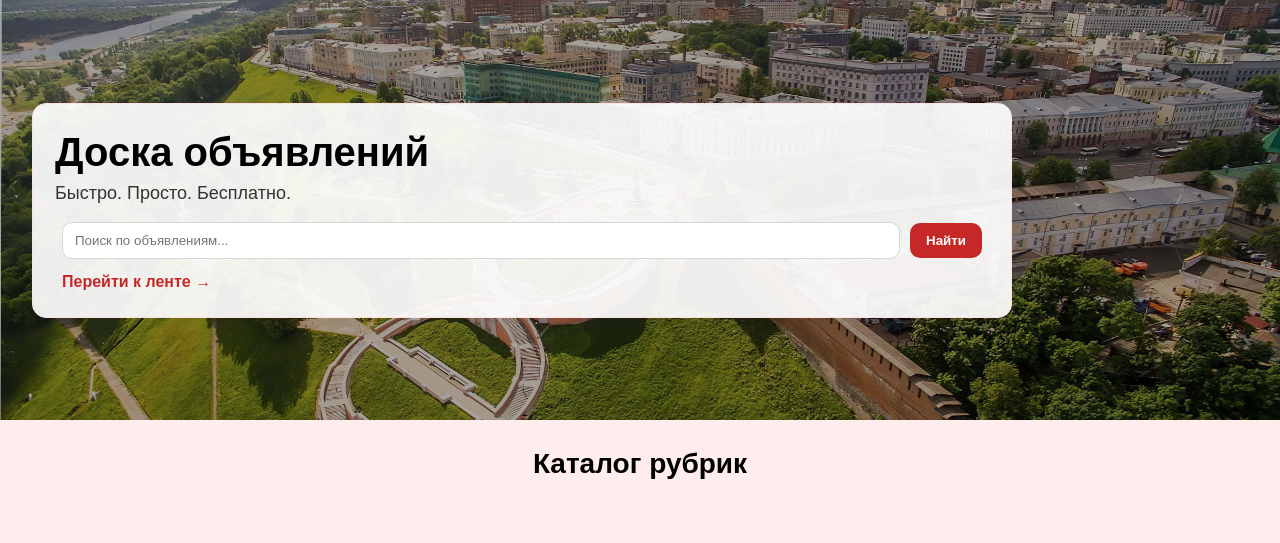
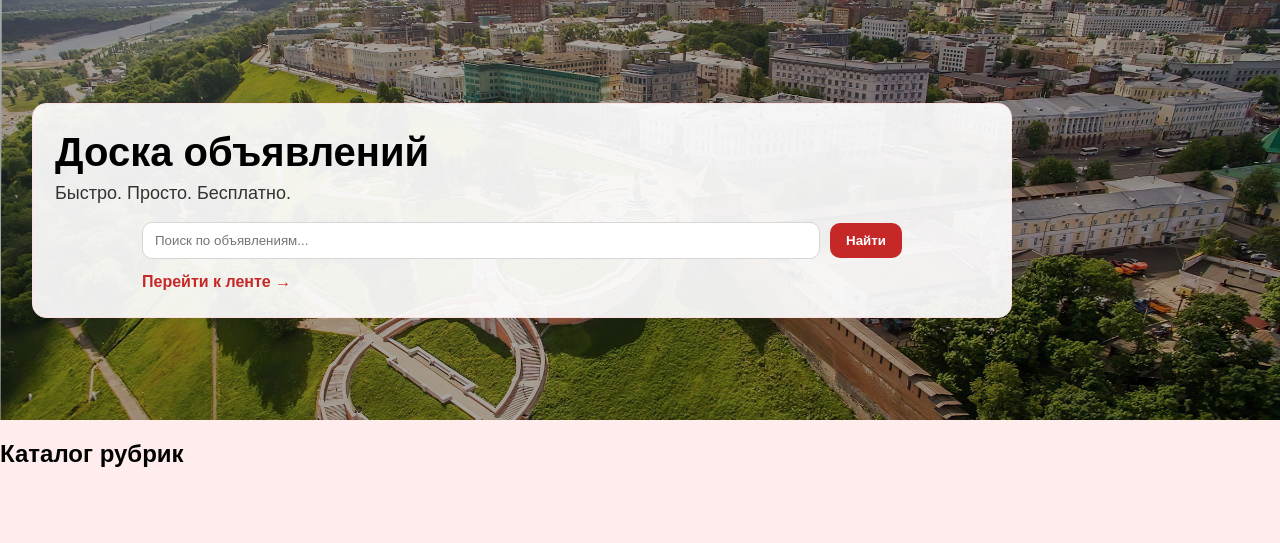
Before and after one commit to Gast041/board, a Django app: page / in a window 1280 px wide. Shown: the part 50-593 px from the top of the page. Run offline with Django 5.2, Linux system fonts and the light colour scheme; data that the repository does not hold is empty.

Commit message:
Главная правки 2

```diff
--- a/static/base.css
+++ b/static/base.css
@@ -416,23 +416,23 @@
 .home-hero-search {
   display: flex;
   gap: 10px;
-  flex-wrap: nowrap;
-  width: min(920px, 100%);
+  width: min(760px, 100%);
   margin: 0 auto;
   align-items: center;
 }
 
 .home-hero-input {
   flex: 1 1 auto;
+  width: 100%;
   min-width: 0;
   max-width: none;
-  width: auto;
   padding: 10px 12px;
   border-radius: 10px;
   border: 1px solid #d6d6d6;
   outline: none;
   box-sizing: border-box;
 }
+
 
 .home-hero-btn {
   padding: 10px 16px;
@@ -445,9 +445,8 @@
 }
 
 .home-hero-actions {
-  width: min(920px, 100%);
+  width: min(760px, 100%);
   margin: 14px auto 0;
-}
 
 .home-hero-link {
   color: #c62828;
```
